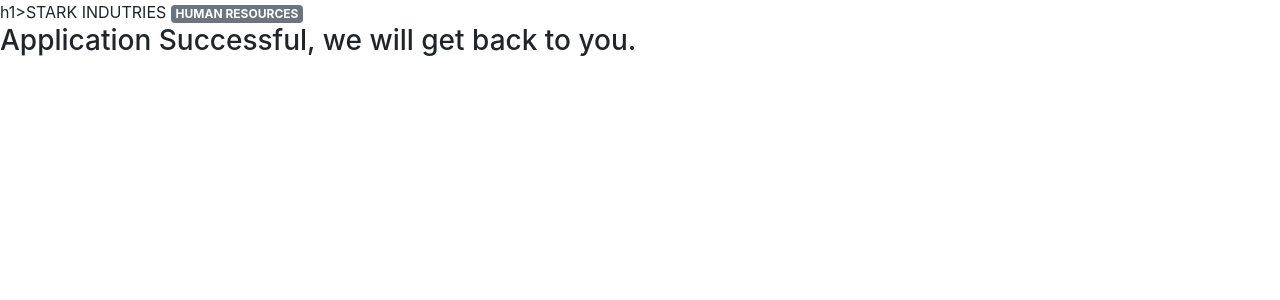
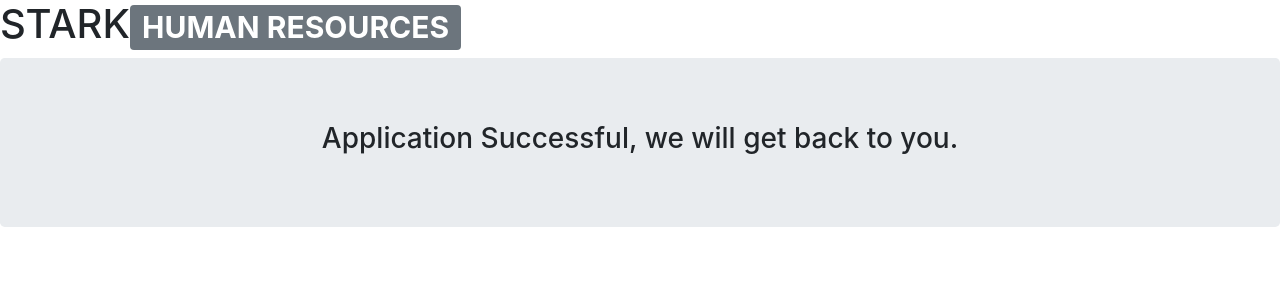
Before and after one commit to cauchymike/stark_project, a Flask app: page /success in a window 1280 px wide. Shown: the top 300 px of the page. Run offline with Flask 2, Linux system fonts and the light colour scheme; some libraries are stand-ins or nearby versions.

Commit message:
Update success.html

```diff
--- a/templates/success.html
+++ b/templates/success.html
@@ -14,9 +14,9 @@
 
 </head>
 <body>
-h1>STARK INDUTRIES  <span class="badge badge-secondary">HUMAN RESOURCES </span></h1>
+<h1>STARK<span class="badge badge-secondary">HUMAN RESOURCES </span></h1>
 
+<div class = "jumbotron"><h3 align = "center" >Application Successful, we will get back to you.</h3></div>
 
-<h3>Application Successful, we will get back to you.</h3>
 </body>
 </html>
```
